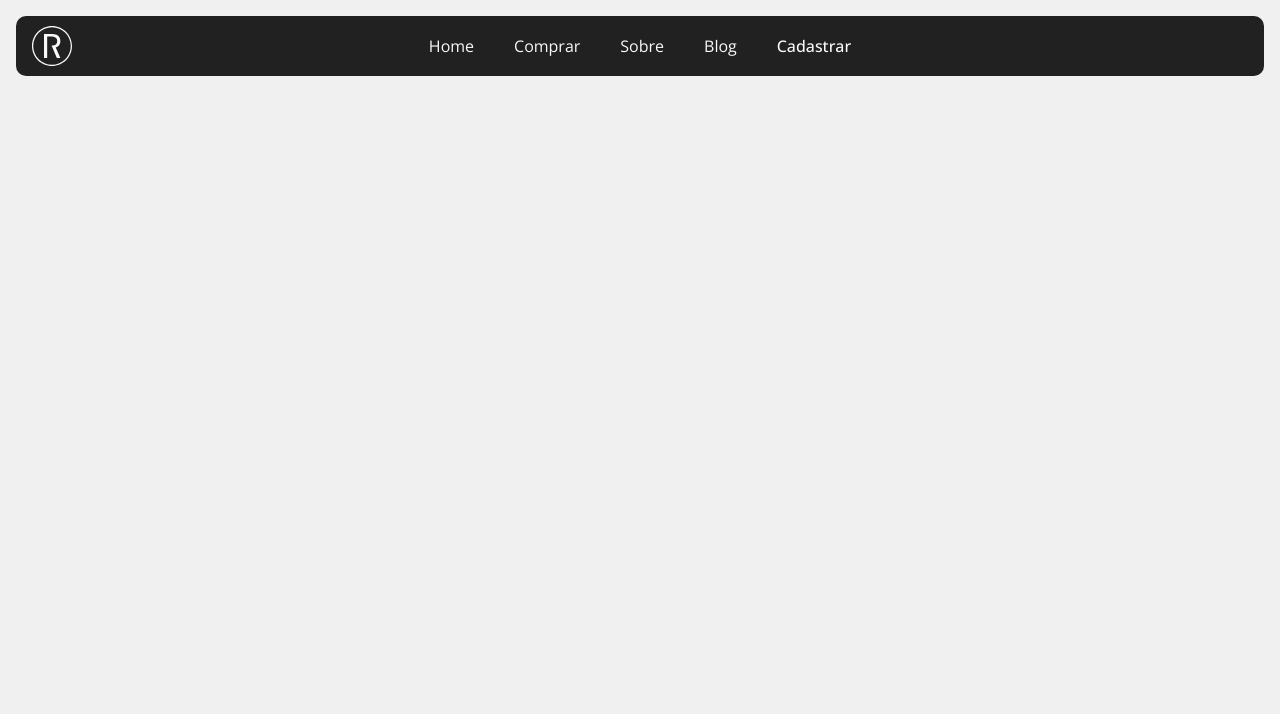
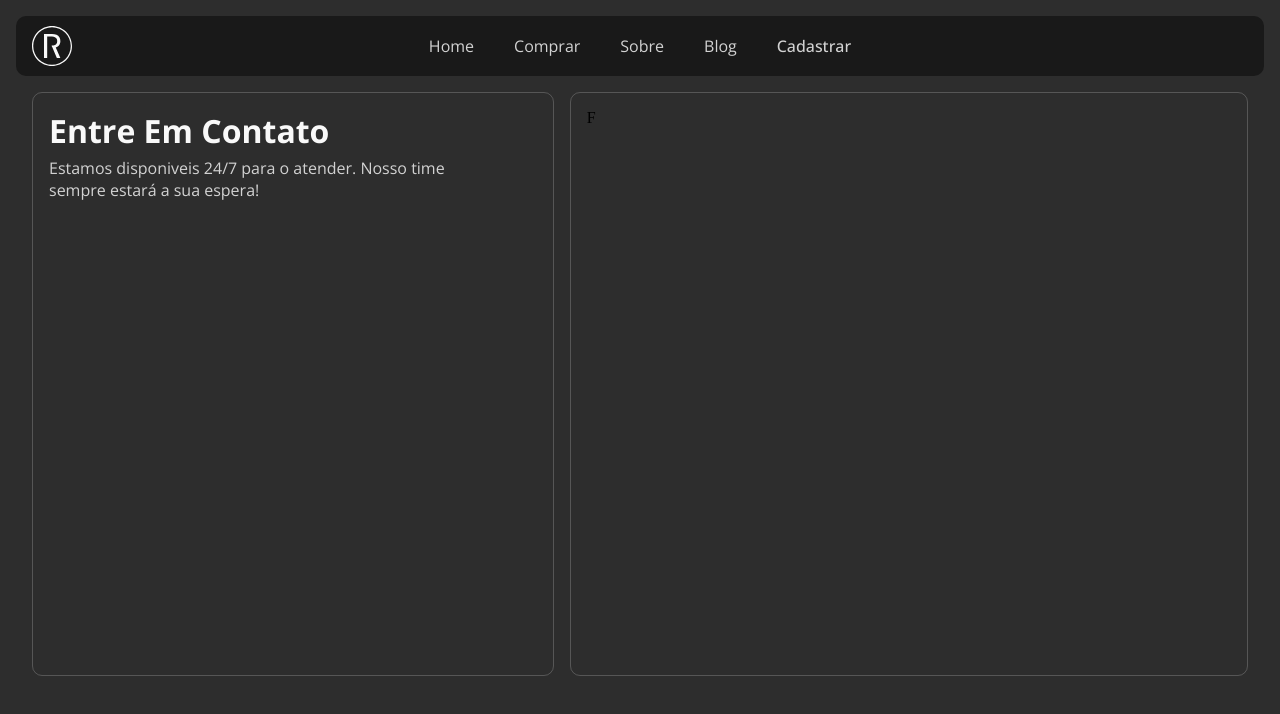
Before and after one commit to MatheusRafaelDaCostaVieira/formulario-roney, a website: page index.html in a window 1280 px wide. Drawn offline with nearby package versions, Linux system fonts and the light colour scheme.

Commit message:
Criar divisões.

```diff
--- a/index.html
+++ b/index.html
@@ -31,6 +31,19 @@
           <div class="nav-aligner"></div>
         </nav>
       </header>
+      <main id="main">
+        <div class="info">
+          <h1 class="open-sans-700">Entre Em Contato</h1>
+          <p class="open-sans-400">
+            Estamos disponiveis 24/7 para o atender. Nosso time sempre estará a
+            sua espera!
+          </p>
+          <div class="contact-info">
+            <div></div>
+          </div>
+        </div>
+        <div class="form">F</div>
+      </main>
     </div>
     <script type="module" src="./src/js/app.js"></script>
   </body>
--- a/src/styles/css/styles.css
+++ b/src/styles/css/styles.css
@@ -1,10 +1,13 @@
 @import url("https://fonts.googleapis.com/css2?family=Open+Sans:ital,wght@0,300..800;1,300..800&display=swap");
 
 :root {
-  --primary-black: 33, 33, 33;
-  --surface-1: 240, 240, 240;
-  --surface-2: 255, 255, 255;
-  --accent-text: 249, 249, 249;
+  --primary-black: 25, 25, 25;
+  --surface-1: 45, 45, 45;
+  --surface-2: 55, 55, 55;
+  --surface-3: 249, 249, 249;
+
+  --heading: 249, 249, 249;
+  --body-text: 210, 210, 210;
 
   --global-padding: 1em;
   --global-gap: 1em;
@@ -18,15 +21,15 @@
 
 body {
   background-color: rgb(var(--surface-1));
-  padding: var(--global-padding);
   display: flex;
   justify-content: center;
 }
 
 #content {
-  height: 100%;
+  height: 100vh;
   max-width: 1440px;
-  width: 100%;
+  width: 100vw;
+  padding: var(--global-padding);
 }
 
 .open-sans-400 {
@@ -80,7 +83,37 @@ body {
 }
 
 .nav-ul a {
-  color: rgb(var(--accent-text));
+  color: rgb(var(--body-text));
   font-size: 1em;
   text-decoration: none;
 }
+
+#main {
+  --height: 600px;
+
+  display: grid;
+  grid-template-columns: 1fr 1.3fr;
+  gap: var(--global-gap);
+  height: var(--height);
+  padding-top: var(--global-padding);
+  padding-left: var(--global-padding);
+  padding-right: var(--global-padding);
+}
+
+.info,
+.form {
+  border-radius: 10px;
+  border: 1px solid rgba(var(--surface-3), 0.2);
+  padding: var(--global-padding);
+}
+
+.info {
+  h1 {
+    color: rgb(var(--heading));
+    margin-bottom: 5px;
+  }
+  p {
+    color: rgb(var(--body-text));
+    max-width: 450px;
+  }
+}
```
